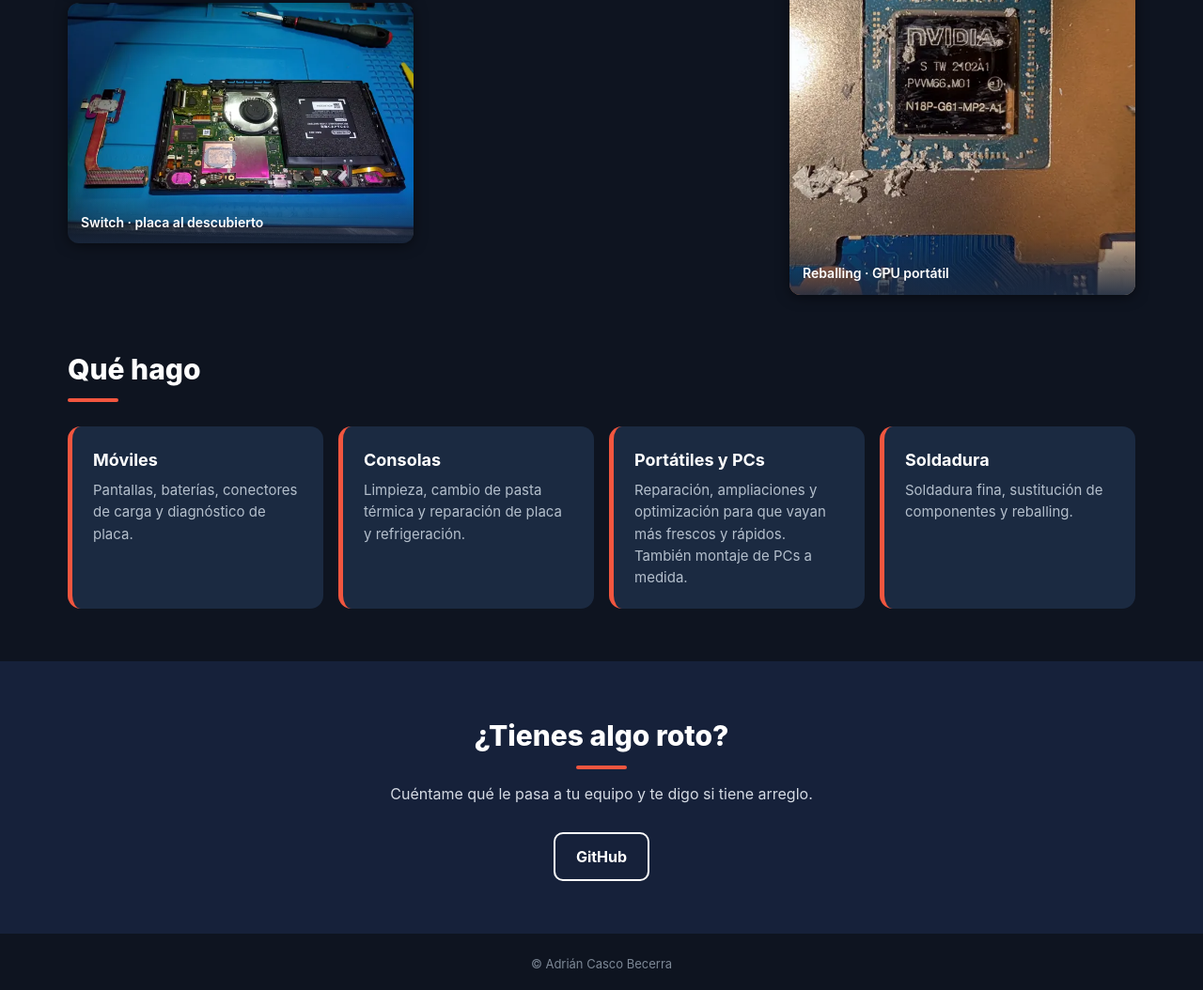
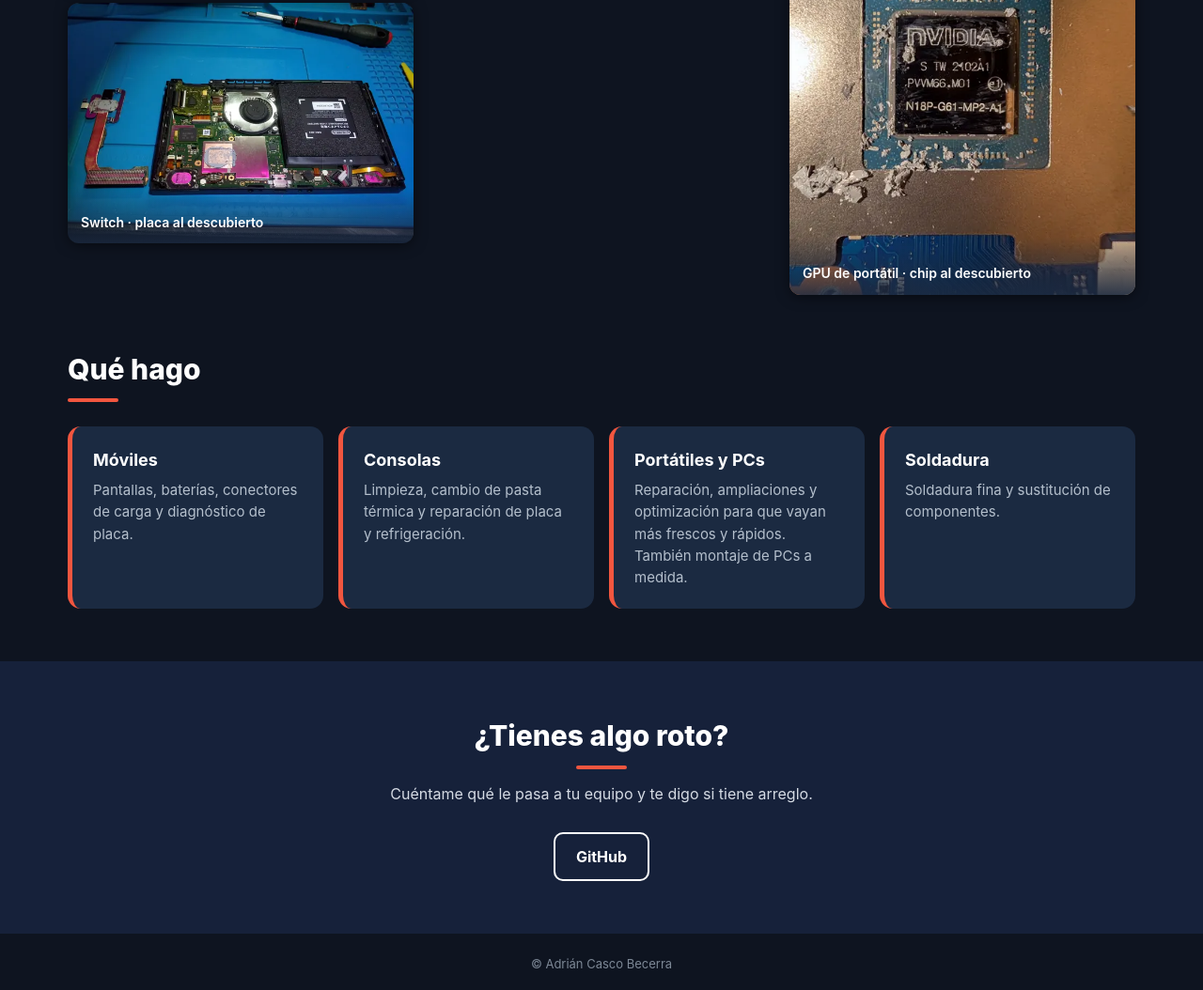
Before and after one commit to iAdrink/reparaciones, a plain HTML site: page index.html in a window 1280 px wide. Shown: the part 2450-3504 px from the top of the page at 94% size. Drawn offline with Linux system fonts and the light colour scheme.

Commit message:
Add files via upload

```diff
--- a/index.html
+++ b/index.html
@@ -81,7 +81,7 @@ footer{padding:22px;text-align:center;font-size:13px;color:#7d8896}
 <figure class="card" data-c="soldadura" data-i="15"><img loading="lazy" src="./soldadura-108-t.webp" width="640" height="442" alt="Soldadura · cable y jack"><figcaption>Soldadura · cable y jack</figcaption></figure>
 <figure class="card" data-c="soldadura" data-i="16"><img loading="lazy" src="./soldadura-128-t.webp" width="640" height="431" alt="Placa de monitor · reparación"><figcaption>Placa de monitor · reparación</figcaption></figure>
 <figure class="card" data-c="soldadura" data-i="17"><img loading="lazy" src="./soldadura-129-t.webp" width="640" height="480" alt="Montaje y soldadura de kit"><figcaption>Montaje y soldadura de kit</figcaption></figure>
-<figure class="card" data-c="soldadura" data-i="18"><img loading="lazy" src="./soldadura-140-t.webp" width="482" height="640" alt="Reballing · GPU portátil"><figcaption>Reballing · GPU portátil</figcaption></figure>
+<figure class="card" data-c="soldadura" data-i="18"><img loading="lazy" src="./soldadura-140-t.webp" width="482" height="640" alt="GPU de portátil · chip al descubierto"><figcaption>GPU de portátil · chip al descubierto</figcaption></figure>
 </div></div></section>
 <section style="padding-top:0"><div class="wrap">
 <h2>Qué hago</h2><p class="sub"></p>
@@ -89,7 +89,7 @@ footer{padding:22px;text-align:center;font-size:13px;color:#7d8896}
 <div class="svc"><h3>Móviles</h3><p>Pantallas, baterías, conectores de carga y diagnóstico de placa.</p></div>
 <div class="svc"><h3>Consolas</h3><p>Limpieza, cambio de pasta térmica y reparación de placa y refrigeración.</p></div>
 <div class="svc"><h3>Portátiles y PCs</h3><p>Reparación, ampliaciones y optimización para que vayan más frescos y rápidos. También montaje de PCs a medida.</p></div>
-<div class="svc"><h3>Soldadura</h3><p>Soldadura fina, sustitución de componentes y reballing.</p></div>
+<div class="svc"><h3>Soldadura</h3><p>Soldadura fina y sustitución de componentes.</p></div>
 </div></div></section>
 <section class="contact" id="contacto"><div class="wrap">
 <h2>¿Tienes algo roto?</h2>
@@ -100,7 +100,7 @@ footer{padding:22px;text-align:center;font-size:13px;color:#7d8896}
 <div class="lb" id="lb"><button class="x" aria-label="Cerrar">×</button><button class="p" aria-label="Anterior">‹</button><button class="n" aria-label="Siguiente">›</button><img id="lbi" alt=""><div class="cap" id="lbc"></div></div>
 <script>
 const CONTACT={email:"",whatsapp:"",github:"https://github.com/iAdrink"};
-const items=[{"f": "moviles-090", "title": "Xiaomi · placas y marcos"}, {"f": "moviles-119", "title": "Pantalla rota · antes de abrir"}, {"f": "moviles-121", "title": "iPhone · cambio de batería"}, {"f": "moviles-123", "title": "iPhone · despiece completo"}, {"f": "consolas-102", "title": "Switch · refrigeración abierta"}, {"f": "consolas-103", "title": "Switch · placa y batería"}, {"f": "consolas-104", "title": "Switch · placa al descubierto"}, {"f": "consolas-105", "title": "Switch · reensamblada"}, {"f": "consolas-118", "title": "Switch · limpieza interna"}, {"f": "portatiles-132", "title": "MacBook Air · batería y placa"}, {"f": "portatiles-137", "title": "MacBook Air 13\" · interior"}, {"f": "portatiles-138", "title": "Portátil gaming · refrigeración"}, {"f": "portatiles-139", "title": "Portátil gaming · pasta y pads"}, {"f": "pc-096", "title": "GPU · desmontaje completo"}, {"f": "pc-100", "title": "Montaje PC · refrigeración líquida"}, {"f": "soldadura-108", "title": "Soldadura · cable y jack"}, {"f": "soldadura-128", "title": "Placa de monitor · reparación"}, {"f": "soldadura-129", "title": "Montaje y soldadura de kit"}, {"f": "soldadura-140", "title": "Reballing · GPU portátil"}];
+const items=[{"f": "moviles-090", "title": "Xiaomi · placas y marcos"}, {"f": "moviles-119", "title": "Pantalla rota · antes de abrir"}, {"f": "moviles-121", "title": "iPhone · cambio de batería"}, {"f": "moviles-123", "title": "iPhone · despiece completo"}, {"f": "consolas-102", "title": "Switch · refrigeración abierta"}, {"f": "consolas-103", "title": "Switch · placa y batería"}, {"f": "consolas-104", "title": "Switch · placa al descubierto"}, {"f": "consolas-105", "title": "Switch · reensamblada"}, {"f": "consolas-118", "title": "Switch · limpieza interna"}, {"f": "portatiles-132", "title": "MacBook Air · batería y placa"}, {"f": "portatiles-137", "title": "MacBook Air 13\" · interior"}, {"f": "portatiles-138", "title": "Portátil gaming · refrigeración"}, {"f": "portatiles-139", "title": "Portátil gaming · pasta y pads"}, {"f": "pc-096", "title": "GPU · desmontaje completo"}, {"f": "pc-100", "title": "Montaje PC · refrigeración líquida"}, {"f": "soldadura-108", "title": "Soldadura · cable y jack"}, {"f": "soldadura-128", "title": "Placa de monitor · reparación"}, {"f": "soldadura-129", "title": "Montaje y soldadura de kit"}, {"f":"soldadura-140","title":"GPU de portátil · chip al descubierto"}];
 const c=document.getElementById('ctas');
 if(CONTACT.email)c.innerHTML+=`<a class="btn" href="mailto:${CONTACT.email}">Escribir un email</a>`;
 if(CONTACT.whatsapp)c.innerHTML+=`<a class="btn" href="https://wa.me/${CONTACT.whatsapp}">WhatsApp</a>`;
```
